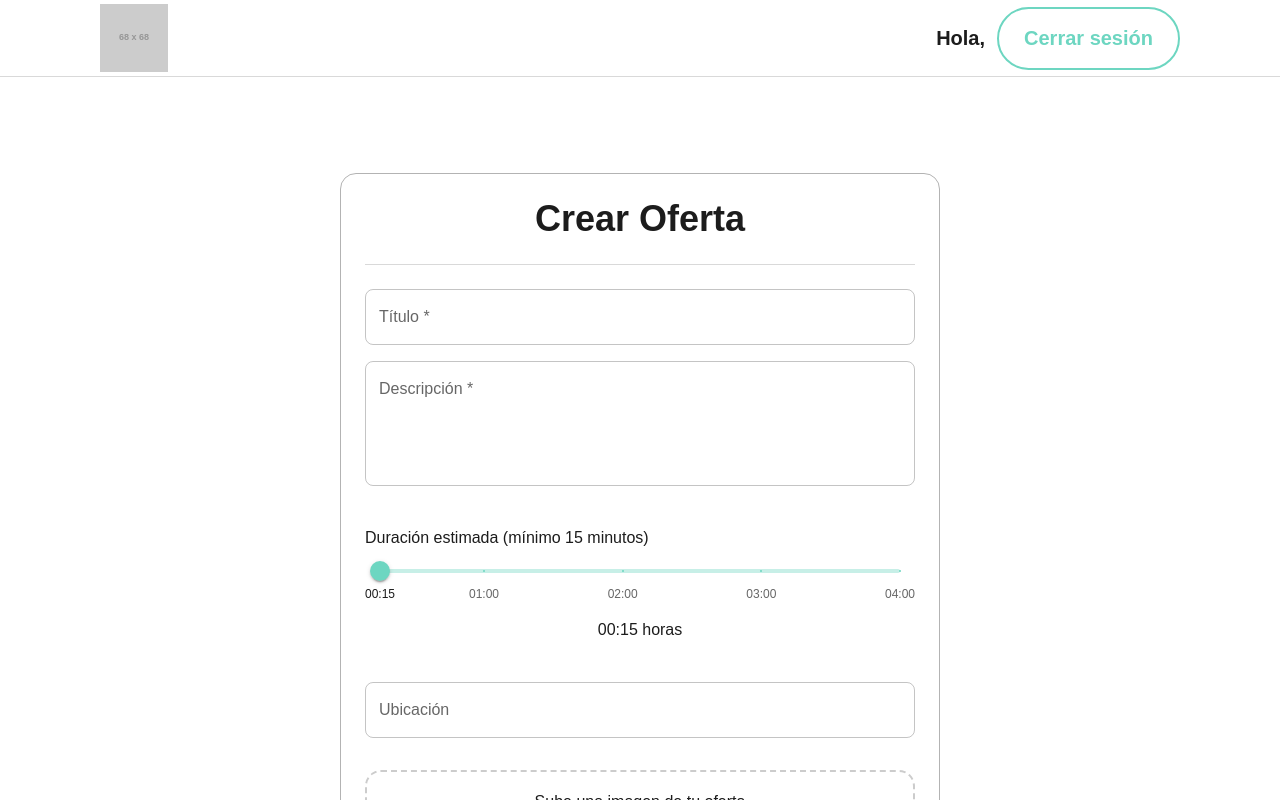
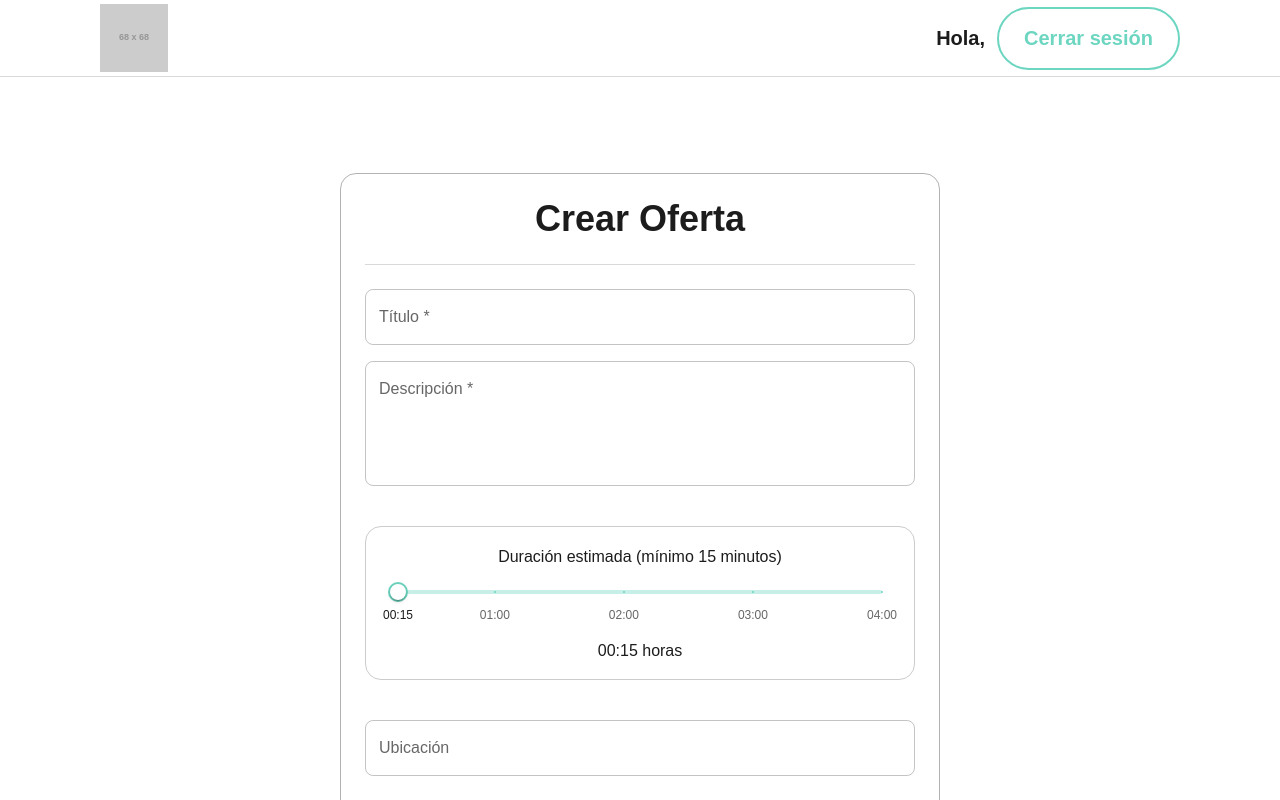
Before and after one commit to javnievic/comparte-tu-tiempo, a React (Vite) app in the folder frontend/: page /create-offer in a window 1280 px wide. Shown: the top 800 px of the page. Built offline with nearby package versions, Linux system fonts and the light colour scheme; sample sign-in values are in the browser's storage.

Commit message:
refactor(frontend): improved duration ui display

```diff
--- a/frontend/src/pages/CreateOffer.jsx
+++ b/frontend/src/pages/CreateOffer.jsx
@@ -142,10 +142,22 @@ export default function CreateOffer() {
           error={!!errors.description}
           helperText={errors.description}
         />
-        <Box sx={{ mt: 3, mb: 3, width: "100%" }}>
-        <Typography gutterBottom>Duración estimada (mínimo 15 minutos)</Typography>
+    <Box
+    sx={{
+        mt: 3,
+        mb: 3,
+        p: 2,
+        border: "1px solid #ccc",
+        borderRadius: 2,
+        textAlign: "center",
+        "&:hover": { borderColor: theme.palette.text.primary },
+    }}
+    >
+    <Typography variant="subtitle1" gutterBottom>
+        Duración estimada (mínimo 15 minutos)
+    </Typography>
 
-        <Box sx={{ width: "100%", maxWidth: 520, mx: "auto" }}>
+    <Box sx={{ width: "100%", maxWidth: 520, mx: "auto", px: 2 }}>
         <Slider
         value={durationMinutesTotal}
         min={15}
@@ -161,12 +173,25 @@ export default function CreateOffer() {
         valueLabelDisplay="auto"
         valueLabelFormat={(val) => formatDuration(val)}
         onChange={(e, newValue) => setDurationMinutesTotal(newValue)}
+        sx={{
+            color: theme.palette.primary.main,
+            "& .MuiSlider-thumb": {
+            backgroundColor: "#fff",
+            border: "2px solid",
+            borderColor: theme.palette.primary.main,
+            },
+            "& .MuiSlider-markLabel": {
+            fontSize: "0.75rem",
+            },
+        }}
         />
     </Box>
-        <Box sx={{ display: "flex", justifyContent: "center", mt: 1 }}>
-            <Typography>{formatDuration(durationMinutesTotal)} horas</Typography>
+
+    <Typography variant="body1" sx={{ mt: 1, fontWeight: 500 }}>
+        {formatDuration(durationMinutesTotal)} horas
+    </Typography>
     </Box>
-        </Box>
+
 
         <TextField
           label="Ubicación"
```
Lines whose indentation alone changed are shown as unchanged.
